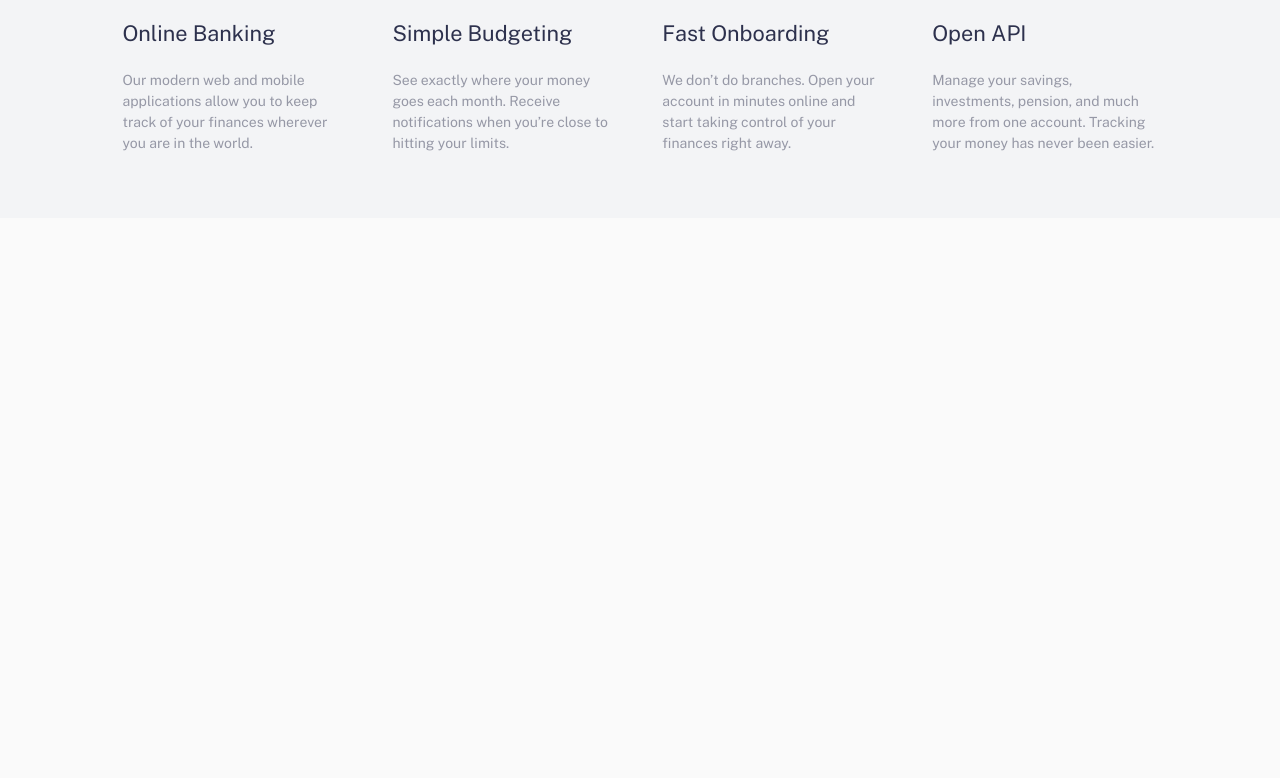
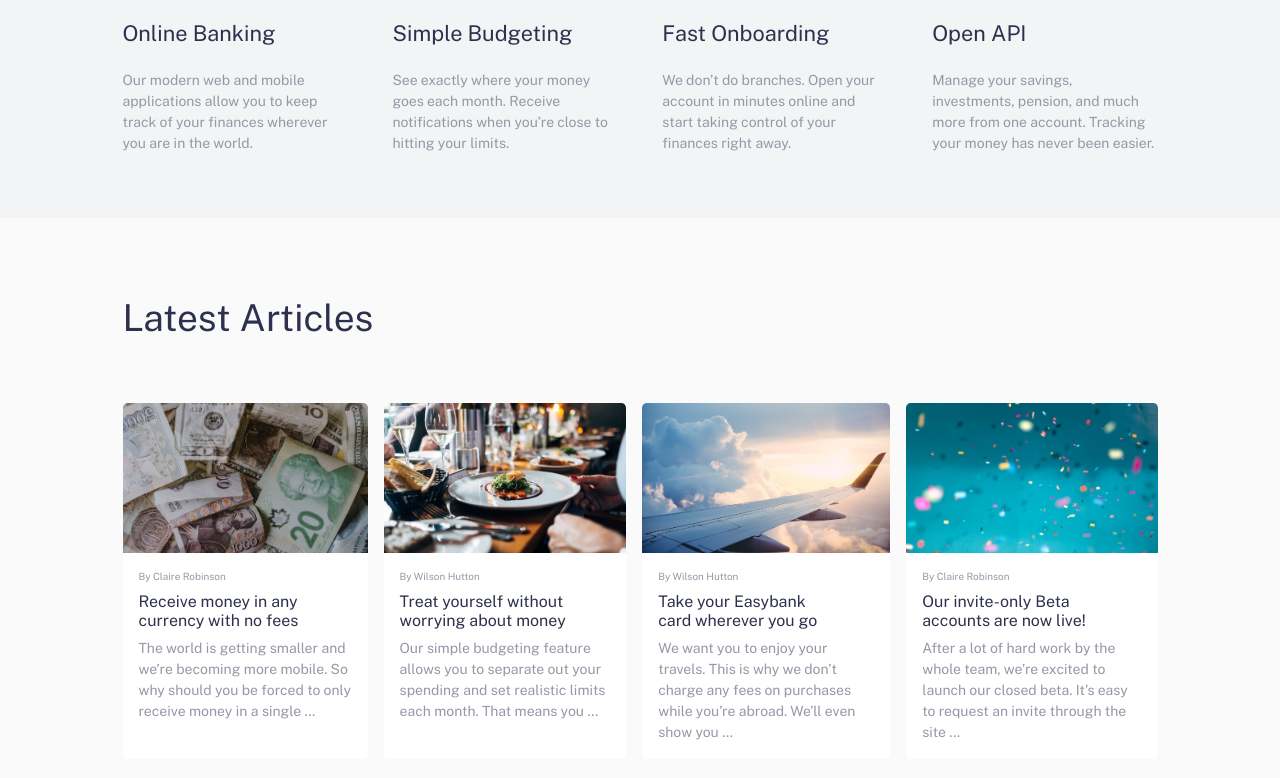
Before and after one commit to AnaCarol2001/EasyBankLandingPage, a React (Vite) app: page / in a window 1280 px wide. Shown: the part 1085-1863 px from the top of the page. Before the commit the page ends 1303 px from the top, so only its background shows below. Built offline with nearby package versions, Linux system fonts and the light colour scheme.

Commit message:
feat: responsive Articles section

```diff
--- /dev/null
+++ b/src/components/ArticlesSection/ArticlesSection.styled.jsx
@@ -0,0 +1,74 @@
+import styled from "styled-components";
+import { NEUTRAL_COLORS, PRIMARY_COLORS } from "../../global-styles";
+
+export const ArticleSectionStyled = styled.section`
+  padding-block: 5rem;
+
+  h2 {
+    margin-bottom: 4rem;
+    text-align: center;
+  }
+
+  @media screen and (min-width: 1024px) {
+    h2 {
+      text-align: left;
+    }
+  }
+`;
+
+export const ArticlesItemsContainer = styled.div`
+  display: flex;
+  justify-content: center;
+  flex-wrap: wrap;
+  gap: 1rem;
+
+  @media screen and (min-width: 1024px) {
+    flex-wrap: nowrap;
+    justify-content: space-between;
+  }
+`;
+
+export const ArticleStyled = styled.article`
+  background-color: ${NEUTRAL_COLORS.white};
+  border-radius: 0.3em;
+  max-width: 20rem;
+
+  > img {
+    object-fit: cover;
+    width: 100%;
+    max-height: 150px;
+    border-radius: 0.3em 0.3em 0 0;
+  }
+
+  .article__content {
+    padding: 1rem;
+    p {
+      font-size: 0.875rem;
+    }
+  }
+
+  .article__content header {
+    display: grid;
+    gap: 0.5rem;
+    margin-bottom: 0.5rem;
+
+    h3 {
+      font-size: 1rem;
+      line-height: 1.2;
+      order: 2;
+
+      :is(:hover, :focus) {
+        color: ${PRIMARY_COLORS.limeGreen};
+      }
+
+      a {
+        text-decoration: none;
+      }
+    }
+
+    p {
+      order: 1;
+      font-size: 0.625rem;
+    }
+  }
+`;
--- /dev/null
+++ b/src/components/ArticlesSection/index.jsx
@@ -0,0 +1,33 @@
+import { articlesData } from "../../data/articles";
+import {
+  ArticleSectionStyled,
+  ArticleStyled,
+  ArticlesItemsContainer,
+} from "./ArticlesSection.styled";
+
+export default function ArticleSection() {
+  return (
+    <ArticleSectionStyled>
+      <h2>Latest Articles</h2>
+      <ArticlesItemsContainer>
+        {articlesData.map((article) => (
+          <ArticleStyled key={article.id}>
+            <img src={article.image} aria-hidden="true" />
+            <div className="article__content">
+              <header>
+                <h3>
+                  <a href="#" target="_blank" rel="noopener noreferrer">
+                    {article.title}
+                  </a>
+                </h3>
+
+                <p>By {article.author}</p>
+              </header>
+              <p>{article.preview}</p>
+            </div>
+          </ArticleStyled>
+        ))}
+      </ArticlesItemsContainer>
+    </ArticleSectionStyled>
+  );
+}
--- /dev/null
+++ b/src/data/articles.js
@@ -0,0 +1,39 @@
+import currencyImg from "../assets/images/image-currency.jpg";
+import restaurantImg from "../assets/images/image-restaurant.jpg";
+import planeImg from "../assets/images/image-plane.jpg";
+import confettiImg from "../assets/images/image-confetti.jpg";
+
+export const articlesData = [
+  {
+    id: 0,
+    image: currencyImg,
+    author: "Claire Robinson",
+    title: "Receive money in any currency with no fees",
+    preview:
+      "The world is getting smaller and we’re becoming more mobile. So why should you be forced to only receive money in a single …",
+  },
+  {
+    id: 1,
+    image: restaurantImg,
+    author: "Wilson Hutton",
+    title: "Treat yourself without worrying about money",
+    preview:
+      "Our simple budgeting feature allows you to separate out your spending and set realistic limits each month. That means you …",
+  },
+  {
+    id: 2,
+    image: planeImg,
+    author: "Wilson Hutton",
+    title: "Take your Easybank card wherever you go",
+    preview:
+      "We want you to enjoy your travels. This is why we don’t charge any fees on purchases while you’re abroad. We’ll even show you …",
+  },
+  {
+    id: 3,
+    image: confettiImg,
+    author: "Claire Robinson",
+    title: "Our invite-only Beta accounts are now live!",
+    preview:
+      "After a lot of hard work by the whole team, we’re excited to launch our closed beta. It’s easy to request an invite through the site ...",
+  },
+];
--- a/src/pages/Home.jsx
+++ b/src/pages/Home.jsx
@@ -3,6 +3,7 @@
 import Hero from "../components/Hero";
 import Navbar from "../components/Navbar";
 import GlobalStyle, { gridContainerStyle } from "../global-styles";
+import ArticleSection from "../components/ArticlesSection";
 
 export default function Home() {
   return (
@@ -12,6 +13,7 @@
       <MainStyled>
         <Hero />
         <Features />
+        <ArticleSection />
       </MainStyled>
     </>
   );
```
